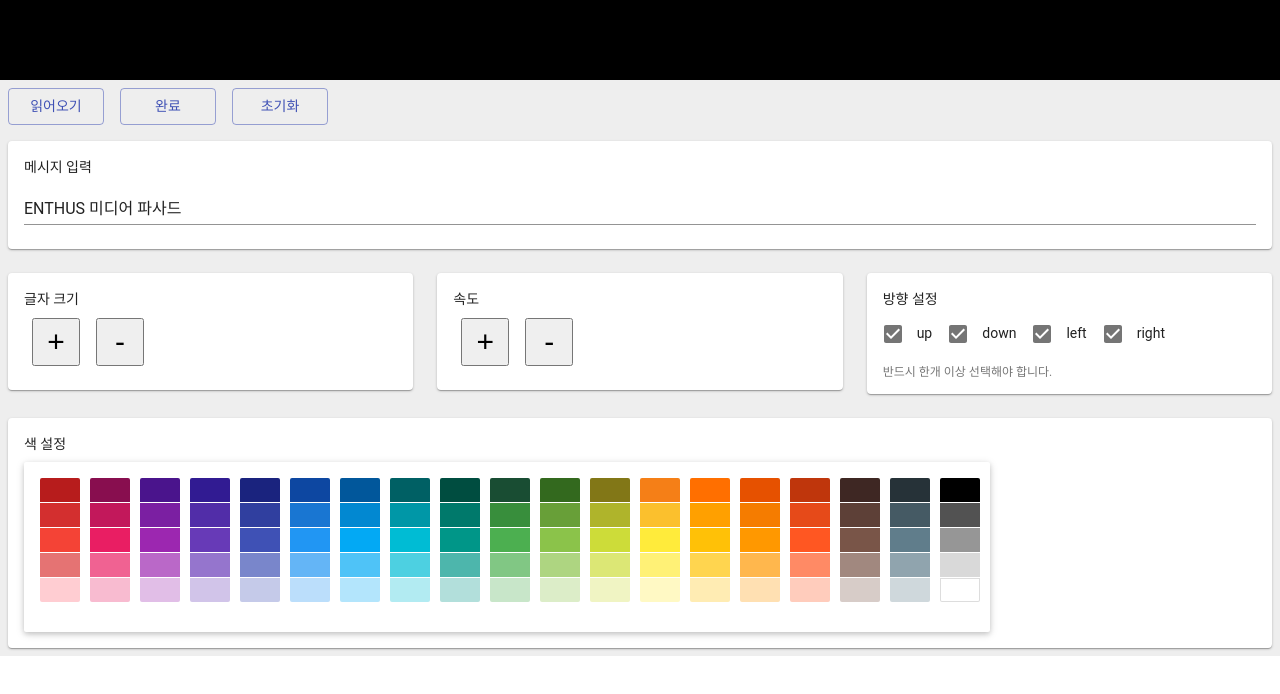
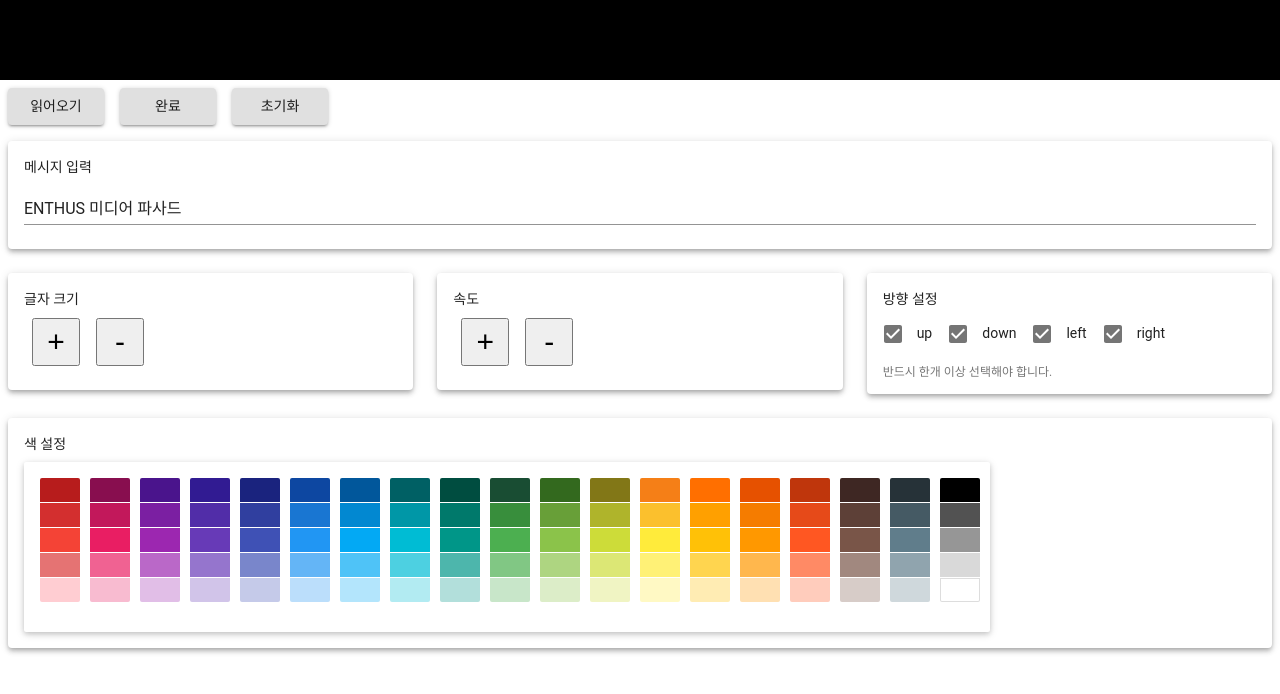
Before and after one commit to enthusapp/esign, a React (Create React App) app: page / in a window 1280 px wide. Shown: the top 694 px of the page. Built offline with nearby package versions, Linux system fonts and the light colour scheme.

Commit message:
style change

```diff
--- a/src/App.js
+++ b/src/App.js
@@ -315,7 +315,7 @@
 
     const IncButtonComponents = this.getIncButtunList().map(bt => (
       <Grid item xs key={bt.name}>
-        <Paper elevation={1} style={{ padding: '1rem' }}>
+        <Paper elevation={4} style={{ padding: '1rem' }}>
           <Typography component="p">
             {bt.label}
           </Typography>
@@ -329,10 +329,7 @@
     ));
 
     return (
-      <div
-        className="App"
-        style={this.isPlayerMode() ? {} : { backgroundColor: '#EEEEEE' }}
-      >
+      <div className="App">
         <div
           className="PlayerWrap"
           style={{ position: 'sticky', top: 0, zIndex: 10 }}
@@ -367,7 +364,7 @@
           >
             <Grid container spacing={24} justify="center">
               <Grid item xs={12}>
-                <Paper elevation={1} style={{ padding: '1rem' }}>
+                <Paper elevation={4} style={{ padding: '1rem' }}>
                   <Typography component="p">
                     메시지 입력
                   </Typography>
@@ -382,7 +379,7 @@
               </Grid>
               {IncButtonComponents}
               <Grid item xs>
-                <Paper elevation={1} style={{ padding: '1rem' }}>
+                <Paper elevation={4} style={{ padding: '1rem' }}>
                   <Typography component="p">
                     방향 설정
                   </Typography>
@@ -394,7 +391,7 @@
                 </Paper>
               </Grid>
               <Grid item xs={12}>
-                <Paper elevation={1} style={{ padding: '1rem' }}>
+                <Paper elevation={4} style={{ padding: '1rem' }}>
                   <Typography component="p">
                     색 설정
                   </Typography>
--- a/src/components/MainButton.js
+++ b/src/components/MainButton.js
@@ -37,7 +37,7 @@
     const marginStyle = { margin: '0.5rem', width: `${isElectron ? 7 : 6}rem` };
 
     return (
-      <div style={{ backgroundColor: '#eeeeee', width: '100%' }}>
+      <div style={{ backgroundColor: '#ffffff', width: '100%' }}>
         {isLoaded ? (<></>
         ) : (
           <label htmlFor="load">
@@ -50,8 +50,7 @@
               style={{ display: 'none' }}
             />
             <Button
-              variant="outlined"
-              color="primary"
+              variant="contained"
               component="span"
               className="loadText"
               style={marginStyle}
@@ -61,8 +60,7 @@
           </label>)
         }
         <Button
-          variant="outlined"
-          color="primary"
+          variant="contained"
           className="save"
           onClick={isElectron ? electronSaveAction : download}
           style={marginStyle}
@@ -71,8 +69,7 @@
         </Button>
         {isLoaded ? (
           <Button
-            variant="outlined"
-            color="primary"
+            variant="contained"
             className="saveAs"
             onClick={saveAs}
             style={marginStyle}
@@ -82,8 +79,7 @@
         ) : (<></>)
         }
         <Button
-          variant="outlined"
-          color="primary"
+          variant="contained"
           className="cancel"
           onClick={cancel}
           style={marginStyle}
```
